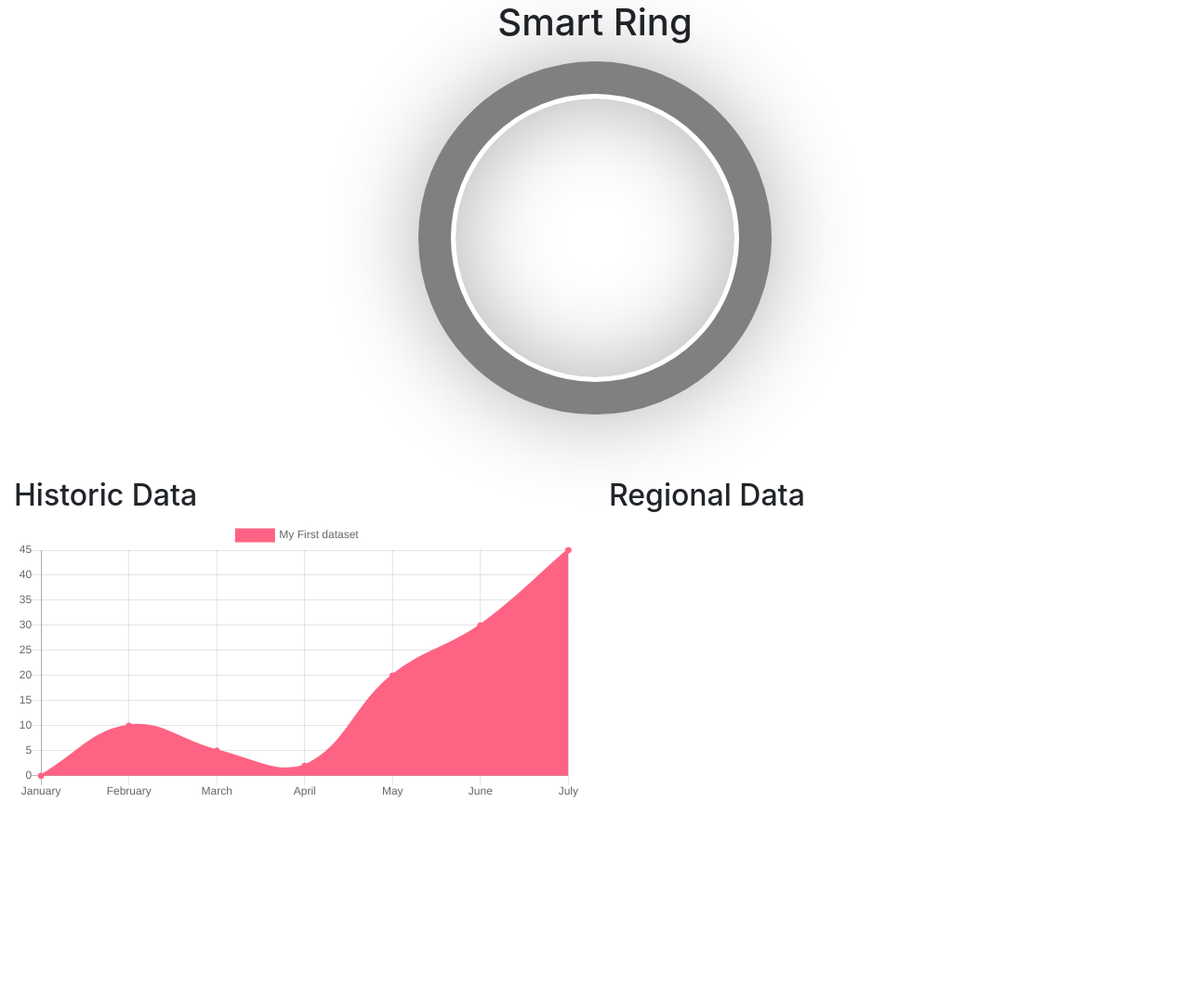
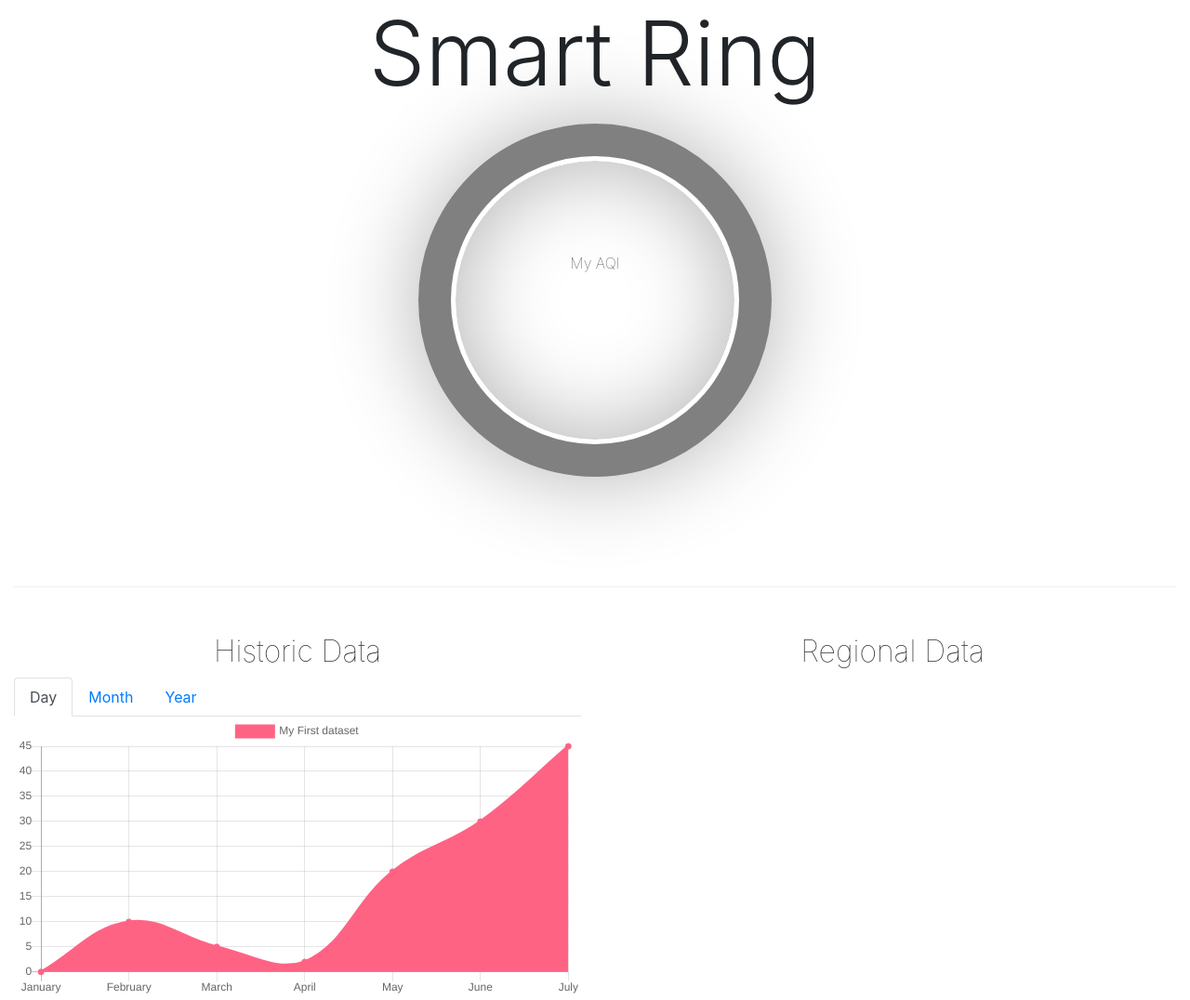
Before and after one commit to iadefam67/IoT_Hack_2018, a plain HTML site: page app/index.html in a window 1280 px wide. Shown: the whole page at 93% size. Before the commit the page ends 865 px from the top, so only its background shows below. Drawn offline with nearby package versions, Linux system fonts and the light colour scheme; no server answers.

Commit message:
Updated index

```diff
--- a/app/css/smartring.css
+++ b/app/css/smartring.css
@@ -23,6 +23,8 @@ color palette
 
 .current-status-wrapper{
   margin-bottom: 50px;
+  padding-bottom: 50px;
+  border-bottom: 1px solid #eee;
 }
 
 .ring {
@@ -55,3 +57,44 @@ color palette
   -moz-box-shadow: inset 0px 0px 96px 1px rgba(0,0,0,0.3);
   box-shadow: inset 0px 0px 96px 1px rgba(0,0,0,0.3);
 }
+
+.my-aqi{
+  position: absolute;
+  left: 50%;
+  top: 50%;
+  transform: translate(-50%, -50%);
+  font-size: 70px;
+  font-weight: 100;
+  width: 260px;
+  height: 100px;
+  line-height: 100px;
+  text-align: center;
+  overflow: hidden;
+}
+
+.my-aqi:before{
+  content: "My AQI";
+  position: absolute;
+  top: -40px;
+  left: 0;
+  font-size: 16px;
+  width: 100%;
+}
+
+.current-status{
+  font-weight: 100;
+}
+
+.current-status span{
+  display: block;
+  font-size: 16px;
+}
+
+.ring-container{
+  margin-bottom: 50px;
+}
+
+.data-module h2{
+  text-align: center;
+  font-weight: 100;
+}
--- a/app/index.html
+++ b/app/index.html
@@ -17,7 +17,7 @@
         <div class="container">
             <div class="row">
                 <div class="header col-md-12">
-                    <h1>Smart Ring</h1>
+                    <h1 class="display-1">Smart Ring</h1>
                 </div>
             </div>
         </div>
@@ -29,24 +29,46 @@
             <div class="current-status-wrapper">
               <div class="row">
                   <div class="col ring-container">
-                        <div class="ring" id="current-smart-ring-color"></div>
+                        <div class="ring" id="current-smart-ring-color">
+                            <div class="my-aqi" id="current-smart-ring-aqi"></div>
+                        </div>
                   </div>
               </div>
               <div class="row">
                   <div class="col text-center">
-                      <h2 id="current-smart-ring-status"></h2>
+                      <h2 class="display-4 current-status" id="current-smart-ring-status"></h2>
                   </div>
               </div>
             </div>
 
             <div class="row">
-                <div class="col historic-data">
+                <div class="col historic-data data-module">
                     <h2>Historic Data</h2>
-                    <canvas id="myChart"></canvas>
+
+                    <ul class="nav nav-tabs" id="myTab" role="tablist">
+                      <li class="nav-item">
+                        <a class="nav-link active" id="day-tab" data-toggle="tab" href="#day" role="tab" aria-controls="home" aria-selected="true">Day</a>
+                      </li>
+                      <li class="nav-item">
+                        <a class="nav-link" id="month-tab" data-toggle="tab" href="#month" role="tab" aria-controls="profile" aria-selected="false">Month</a>
+                      </li>
+                      <li class="nav-item">
+                        <a class="nav-link" id="year-tab" data-toggle="tab" href="#year" role="tab" aria-controls="contact" aria-selected="false">Year</a>
+                      </li>
+                    </ul>
+                    <div class="tab-content" id="historicDataContent">
+                      <div class="tab-pane fade show active" id="day" role="tabpanel" aria-labelledby="day-tab">
+                        <canvas id="myChart"></canvas>
+                      </div>
+                      <div class="tab-pane fade" id="month" role="tabpanel" aria-labelledby="month-tab">month</div>
+                      <div class="tab-pane fade" id="year" role="tabpanel" aria-labelledby="year-tab">year</div>
+                    </div>
+
+
                 </div>
 
 
-                <div class="col regional-data">
+                <div class="col regional-data data-module">
                   <h2>Regional Data</h2>
                 </div>
             </div>
--- a/app/js/current-status.js
+++ b/app/js/current-status.js
@@ -13,7 +13,8 @@ function currentAQI(){
 
 
      $('#current-smart-ring-color').css('background-color', currentStatus[1])
-     $('#current-smart-ring-status').html(currentStatus[0]);
+     $('#current-smart-ring-status').html("<span>Your local environment is:</span> " + currentStatus[0]);
+     $('#current-smart-ring-aqi').html(finalData.AQI);
 
      console.log(currentStatus);
    },
```
